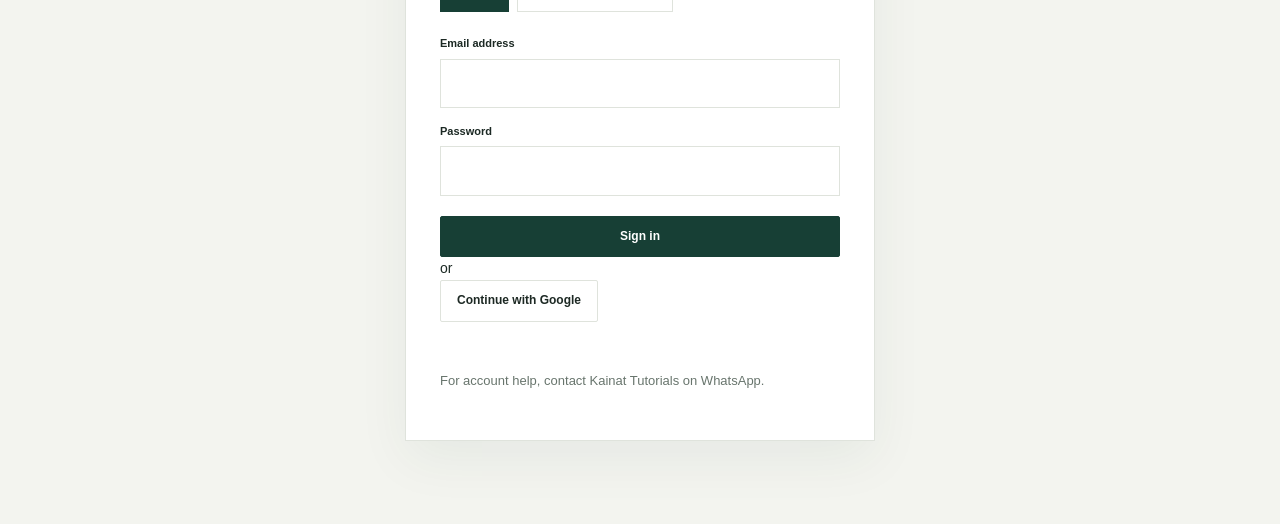
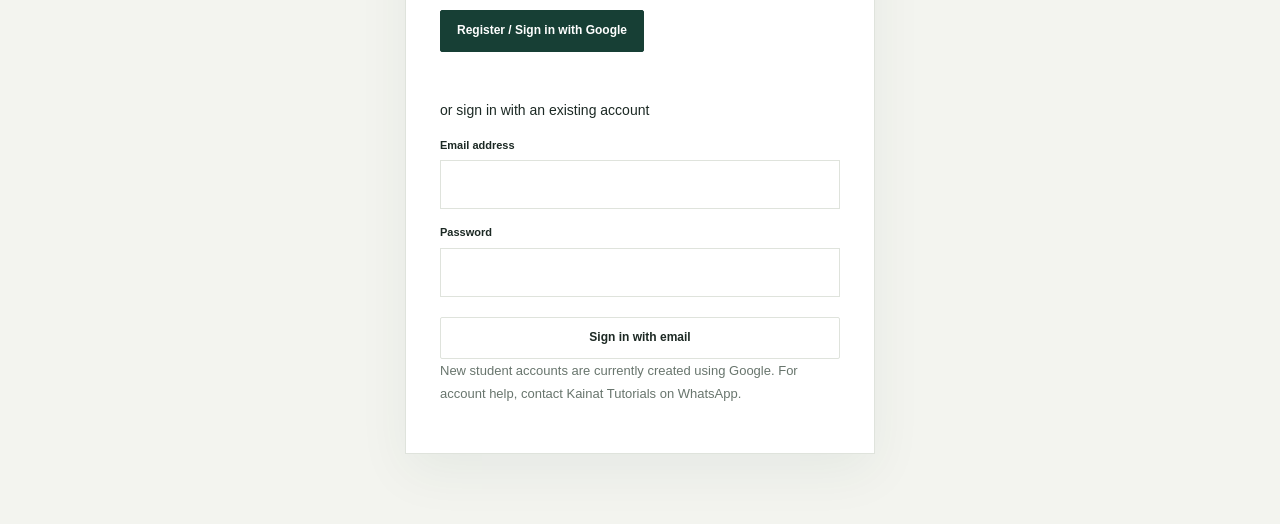
Before and after one commit to azzysocialhub/kainat-tutorials, a plain HTML site: page login.html in a window 1280 px wide. Shown: the part 335-859 px from the top of the page. Drawn offline with nearby package versions, Linux system fonts and the light colour scheme.

Commit message:
Make Google the only new student registration method

```diff
--- a/login.html
+++ b/login.html
@@ -1,5 +1,5 @@
 <!doctype html>
 <html lang="en"><head><meta charset="utf-8"><meta name="viewport" content="width=device-width,initial-scale=1"><meta name="theme-color" content="#f7f6f2"><title>Login — Kainat Tutorials</title><link rel="stylesheet" href="styles.css"><link rel="stylesheet" href="auth.css"><script src="site-config.js"></script><script src="https://cdn.jsdelivr.net/npm/@supabase/supabase-js@2"></script><script src="auth.js" defer></script></head>
 <body class="auth-page"><div class="auth-shell"><header class="auth-top"><a class="brand" href="index.html"><span class="brand-mark"><img src="logo.svg" alt=""></span><span class="brand-name">Kainat Tutorials<span>from basic to brilliance</span></span></a><a class="auth-back" href="index.html">← Back to website</a></header>
-<main class="auth-card"><div class="eyebrow"><span class="eyebrow-line"></span> Student & parent portal</div><h1 id="auth-title">Welcome back.</h1><p id="auth-description">Sign in to access your learning dashboard and purchased resources.</p><div class="auth-tabs" role="tablist"><button type="button" id="login-tab" aria-selected="true">Sign in</button><button type="button" id="signup-tab" aria-selected="false">Create student account</button></div>
-<form id="auth-form" class="auth-form"><div id="name-field" class="hidden"><label for="full-name">Student name</label><input id="full-name" name="fullName" autocomplete="name"></div><label for="email">Email address</label><input id="email" name="email" type="email" autocomplete="email" required><label for="password">Password</label><input id="password" name="password" type="password" autocomplete="current-password" minlength="8" required><button class="auth-action primary" id="auth-submit" type="submit">Sign in</button></form><div class="auth-divider"><span>or</span></div><button class="auth-action" id="google-login" type="button">Continue with Google</button><p id="auth-status" class="auth-status" role="status" aria-live="polite"></p><p class="auth-back">For account help, contact Kainat Tutorials on WhatsApp.</p></main></div></body></html>
+<main class="auth-card"><div class="eyebrow"><span class="eyebrow-line"></span> Student & parent portal</div><h1 id="auth-title">Welcome to Kainat Tutorials.</h1><p id="auth-description">Create your student account or sign in securely with Google.</p><button class="auth-action primary" id="google-login" type="button">Register / Sign in with Google</button><p id="auth-status" class="auth-status" role="status" aria-live="polite"></p><div class="auth-divider"><span>or sign in with an existing account</span></div>
+<form id="auth-form" class="auth-form"><label for="email">Email address</label><input id="email" name="email" type="email" autocomplete="email" required><label for="password">Password</label><input id="password" name="password" type="password" autocomplete="current-password" minlength="8" required><button class="auth-action" id="auth-submit" type="submit">Sign in with email</button></form><p class="auth-back">New student accounts are currently created using Google. For account help, contact Kainat Tutorials on WhatsApp.</p></main></div></body></html>
```
